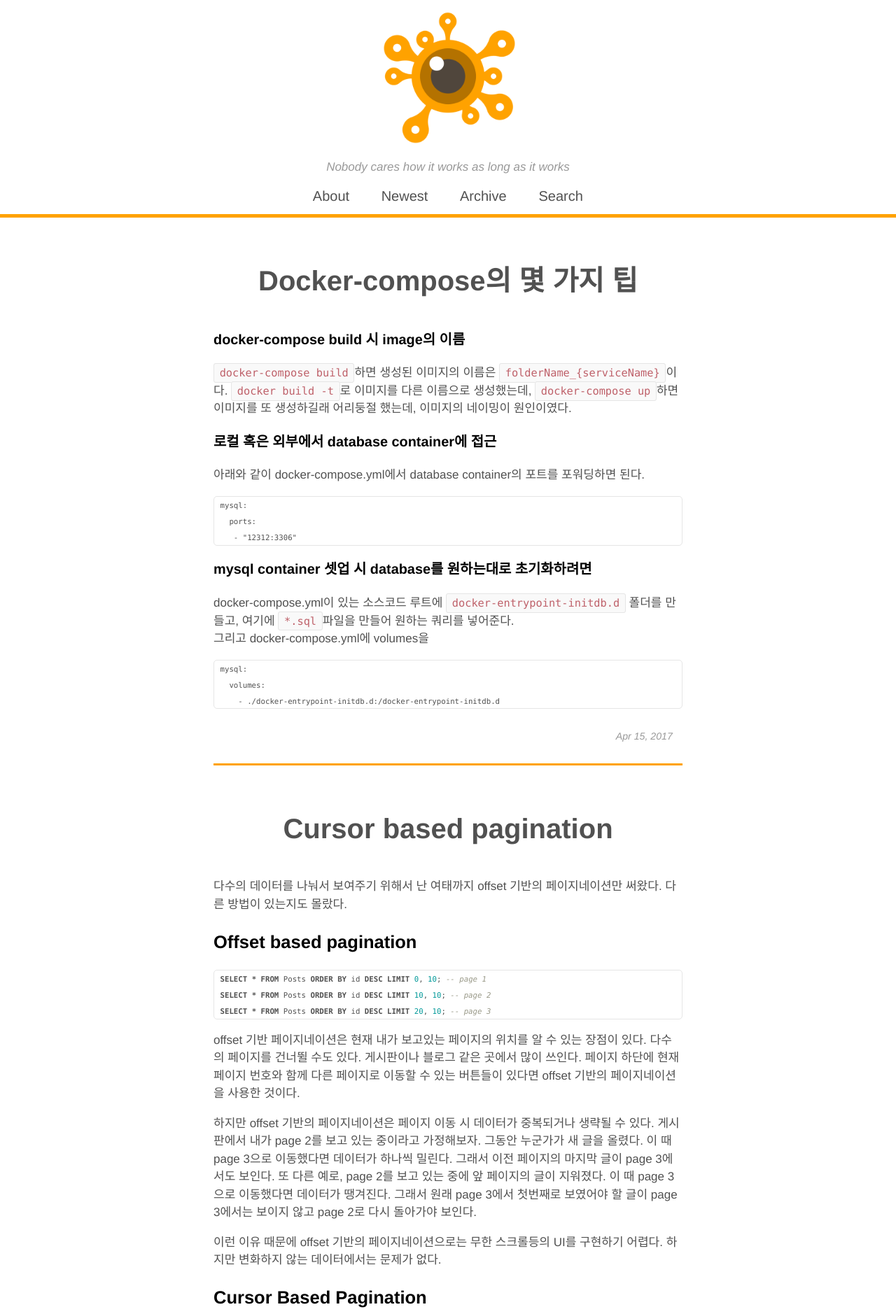
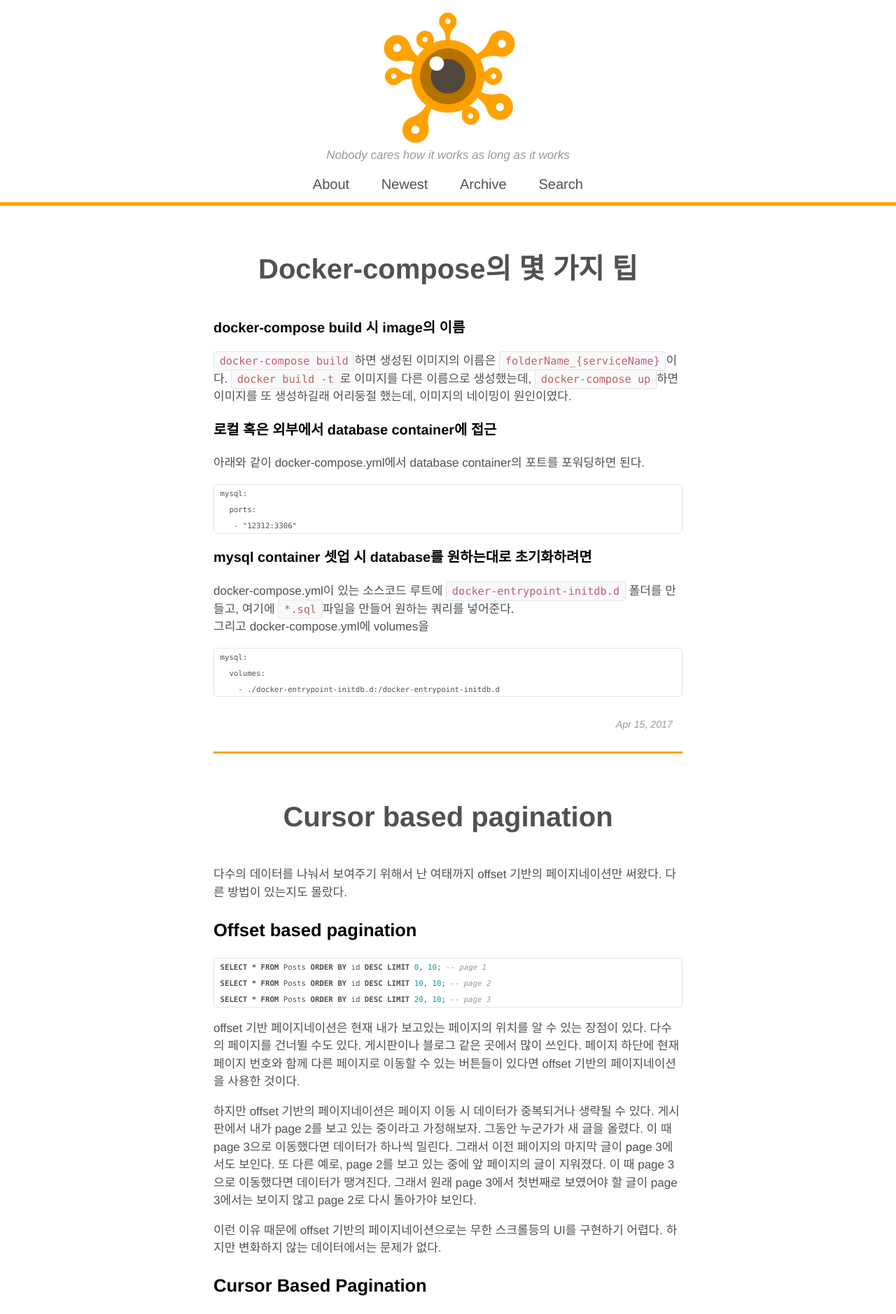
Before and after one commit to gloorx/gloorx.github.io, a Jekyll site: the page built from index.html, in a window 1280 px wide. Shown: the top 1878 px of the page at 70% size. Built offline with Jekyll 4.4.1, drawn with Linux system fonts in a browser that asks for light colours; some web fonts are replaced; the list of posts is cut into pages by our own code.

Commit message:
Remove image bottom margin

```diff
--- a/_sass/_base.scss
+++ b/_sass/_base.scss
@@ -46,7 +46,7 @@ a {
 img {
   // display: block;
   max-width: 100%;
-  margin: 0 0 1rem;
+  margin: 0;
   border-radius: 5px;
 }
 
```
